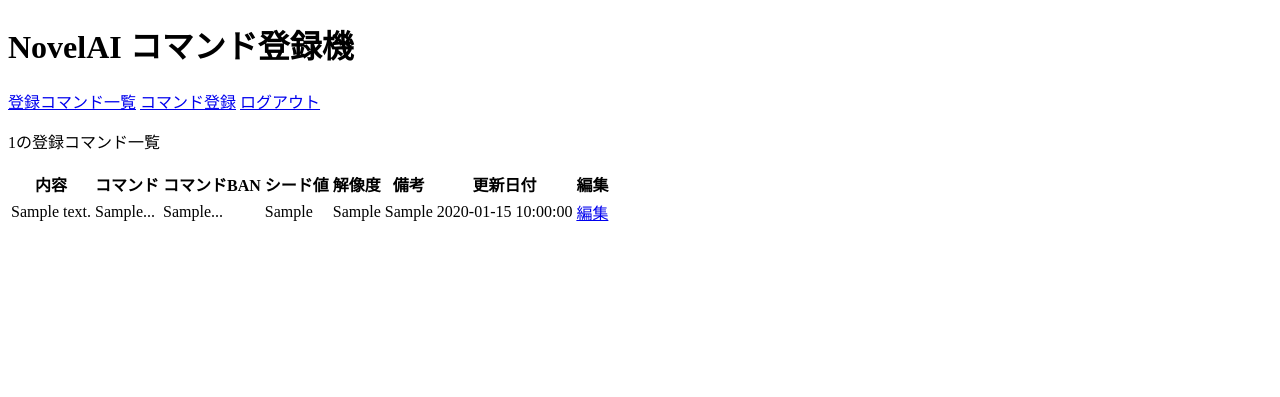
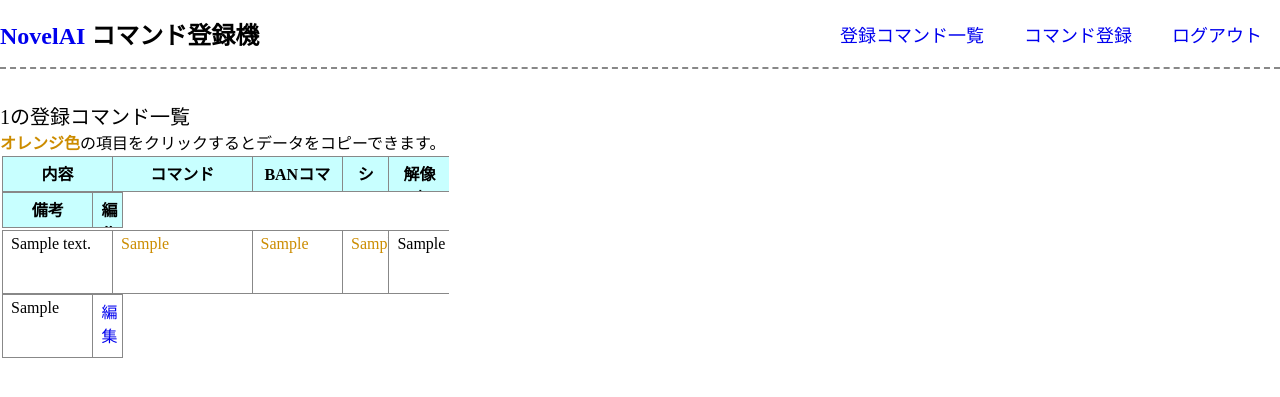
Before and after one commit to Fumin26u/novelai_spell_generator, a PHP site: page / in a window 1280 px wide. Shown: the top 397 px of the page. Run offline with PHP 8.4, Linux system fonts and the light colour scheme; the visitor is signed in with stand-in values (Sample User, id 1); tables that the repository leaves empty or names only in its code hold one stand-in row (values such as "Sample post").

Commit message:
スタイル調整とバグ修正

```diff
--- a/header.php
+++ b/header.php
@@ -1,6 +1,6 @@
 <header>
     <div class="header-left">
-        <h1>NovelAI コマンド登録機</h1>
+        <h1><a href="https://novelai.net/">NovelAI</a> コマンド登録機</h1>
     </div>
     <div class="header-right">
         <?php if (!isset($_SESSION['user_id'])) { ?>
--- a/index.php
+++ b/index.php
@@ -32,6 +32,8 @@
 <!DOCTYPE html>
 <html lang="ja">
 <head>
+<meta name="viewport" content="width=device-width, initial-scale=1.0">
+<link rel="stylesheet" href="<?= $home ?>styles.css">
 <title><?= $title ?></title>
 </head>
 <body>
@@ -40,30 +42,30 @@
     <?php if (isset($_SESSION['user_id'])) { ?>
     <section class="spell-list">
         <p><?= $_SESSION['user_id'] ?>の登録コマンド一覧</p>
-        <table>
+        <span id="copy-alert" style="padding-left:2em;"></span>
+        <p style="display: block; font-size: 16px;"><span style="color: #cc8c00; font-weight: bold;">オレンジ色</span>の項目をクリックするとデータをコピーできます。</p>
+        <table class="command-table">
             <thead>
                 <tr>
-                    <th>内容</th>
-                    <th>コマンド</th>
-                    <th>コマンドBAN</th>
-                    <th>シード値</th>
-                    <th>解像度</th>
-                    <th>備考</th>
-                    <th>更新日付</th>
-                    <th>編集</th>
+                    <th id="description">内容</th>
+                    <th id="commands">コマンド</th>
+                    <th id="commands_ban">BANコマンド</th>
+                    <th id="seed">シード値</th>
+                    <th id="resolution">解像度</th>
+                    <th id="others">備考</th>
+                    <th id="edit">編集</th>
                 </tr>
             </thead>
             <tbody>
                 <?php foreach ($presets as $preset) { ?>
                     <tr>
-                        <td><?= $preset['description'] ?></td>
-                        <td><?= substr($preset['commands'], 0, 20) . '...' ?></td>
-                        <td><?= substr($preset['commands_ban'], 0, 20) . '...' ?></td>
-                        <td><?= $preset['seed'] ?></td>
-                        <td><?= $preset['resolution'] ?></td>
-                        <td><?= $preset['others'] ?></td>
-                        <td><?= $preset['updated_at'] === NULL ? $preset['created_at'] : $preset['updated_at'] ?></td>
-                        <td><a href="<?= $home ?>commands.php?preset_id=<?= $preset['preset_id'] ?>">編集</a></td>
+                        <td id="description"><?= $preset['description'] ?></td>
+                        <td id="commands" onclick="copyPreset('<?= $preset['commands'] ?>', '<?= $preset['description'] . 'のコマンド' ?>')"><?= $preset['commands'] ?></td>
+                        <td id="commands_ban" onclick="copyPreset('<?= $preset['commands_ban'] ?>', '<?= $preset['description'] . 'のBANコマンド' ?>')"><?= $preset['commands_ban'] ?></td>
+                        <td id="seed" onclick="copyPreset('<?= $preset['seed'] ?>', '<?= $preset['description'] . 'のシード値' ?>')"><?= $preset['seed'] ?></td>
+                        <td id="resolution"><?= $preset['resolution'] ?></td>
+                        <td id="others"><?= $preset['others'] ?></td>
+                        <td id="edit"><a href="<?= $home ?>commands.php?preset_id=<?= $preset['preset_id'] ?>">編集</a></td>
                     </tr>
                 <?php } ?>
             </tbody>
@@ -72,4 +74,13 @@
     <?php } ?>
 </main>
 </body>
+<script lang="js">
+{
+    function copyPreset(command, title) {
+        navigator.clipboard.writeText(command);
+        const copyAlert = document.getElementById('copy-alert');
+        copyAlert.innerHTML = title + 'をコピーしました。'
+    };
+}
+</script>
 </html>
--- /dev/null
+++ b/styles.css
@@ -0,0 +1,171 @@
+* {
+    font-family: 'Yu Gothic Medium';
+}
+
+h1, h2, h3, p, ul, form, dl, dt, dd {
+    margin: 0;
+    padding: 0;
+}
+
+h1 {
+    font-size: 24px;
+}
+h2 {
+    font-size: 22px;
+}
+h3 {
+    font-size: 18px;
+}
+
+body {
+    max-width: 1560px;
+    margin: 0 auto;
+}
+
+a {
+    text-decoration: none;
+    cursor: pointer;
+}
+a:hover {
+    text-decoration: underline;
+}
+
+.btn-submit {
+    background-color: white;
+    border: 1px solid green;
+    color: green;
+    font-weight: bold;
+    transition: all .1s;
+    width: 180px;
+    font-size: 16px;
+    border-radius: 8px;
+    cursor: pointer;
+    padding: 8px;
+}
+.btn-submit:hover {
+    background-color: green;
+    color: white;
+}
+
+header {
+    display: flex;
+    justify-content: space-between;
+    align-items: center;
+    padding: 1em 0;
+    border-bottom: 2px dashed #888;
+}
+header .header-left {
+    width: 30%;
+}
+header .header-right {
+    width: 70%;
+    text-align: right;
+}
+header .header-right a {
+    font-size: 18px;
+    margin: 0 1em;
+}
+
+main {
+    margin: 2em auto;
+}
+
+.spell-list > p {
+    font-size: 20px;
+    display: inline-block;
+}
+.spell-list > #copy-alert {
+    display: inline-block;
+    transition: all .2s;
+}
+
+table.spell-list {
+    display: block;
+    overflow-x: auto;
+}
+table tr th, table tr td {
+    display: inline-block;
+    overflow-y: auto;
+    padding: 4px 8px;
+    border: 1px solid #888;
+    border-right: none;
+}
+table tr th {
+    height: 26px;
+    background-color: rgb(200, 255, 255);
+}
+table tr td {
+    height: 54px;
+}
+
+table tr #description {
+    width: 19%;
+}
+table tr #commands {
+    width: 25%;
+}
+table tr #commands_ban {
+    width: 15%;
+}
+table tr #seed {
+    width: 6%;
+    text-align: center;
+}
+table tr #resolution {
+    width: 9%;
+    text-align: center;
+}
+table tr #others {
+    width: 15%;
+}
+table tr #edit {
+    text-align: center;
+    width: 2.5%;
+    border-right: 1px solid #888;
+}
+
+table td#commands, table td#commands_ban, table td#seed {
+    color: #cc8c00;
+    cursor: pointer;
+}
+table td#commands:hover, table td#commands_ban:hover, table td#seed:hover {
+    text-decoration: underline;
+}
+
+form {
+    text-align: center;
+    max-width: 900px;
+    margin: 1em auto;
+    padding: 2em 8px;
+    border: 2px solid #888;
+    border-radius: 16px;
+}
+
+form dl div {
+    text-align: left;
+    display: flex;
+    justify-content: space-evenly;
+    align-items: center;
+    font-size: 18px;
+    margin: 8px;
+    padding: 8px;
+    border-bottom: 1px solid #888;
+}
+
+form dl dt {
+    width: 16%;
+    text-align: right;
+}
+form dl dd {
+    width: 78%;
+    text-align: left;
+}
+
+form dd input, form dd select, form dd textarea {
+    padding: 4px 8px;
+    width: 100%;
+    font-size: 16px;
+}
+form dd textarea {
+    height: 80px;
+}
```
Also changed, not shown: commands.php (+12 -8 lines), login.php (+14 -5 lines), register.php (+14 -5 lines).
